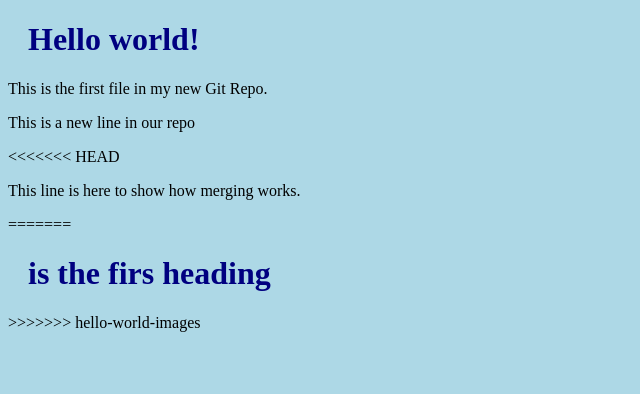
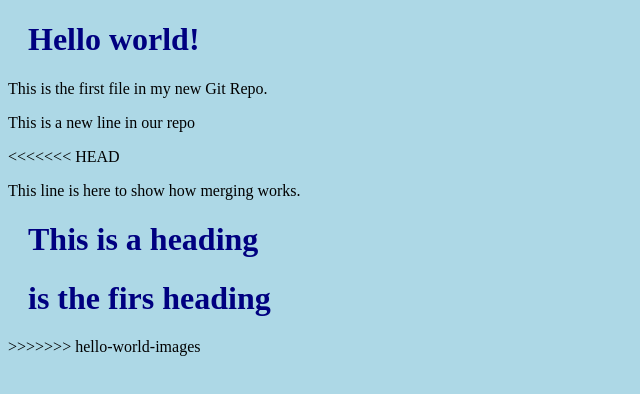
Before and after one commit to Gyanta69/myproject, a plain HTML site: page index.html in a window 1280 px wide. Shown: the whole page, without its empty margins (0-640 px from the left). Drawn offline with Linux system fonts and the light colour scheme.

Commit message:
Update index.html

```diff
--- a/index.html
+++ b/index.html
@@ -12,7 +12,7 @@
 <p>This is a new line in our repo</p>
 <<<<<<< HEAD
 <p>This line is here to show how merging works.</p>
-=======
+    <h1>This is a heading</h1>
 <h1>is the firs heading</h1>
 >>>>>>> hello-world-images
 
```
